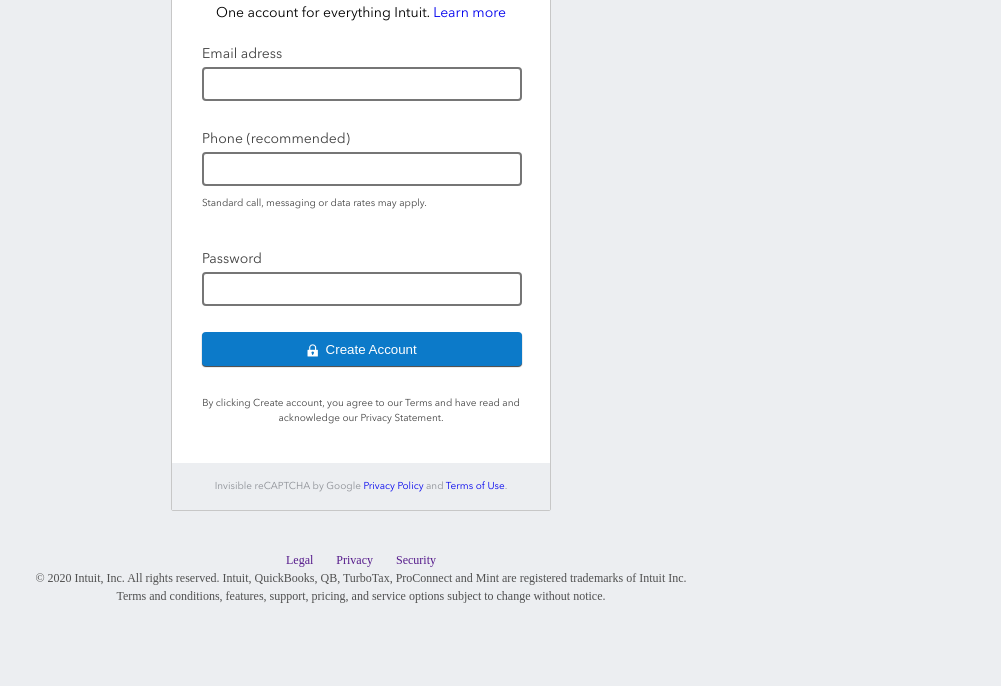
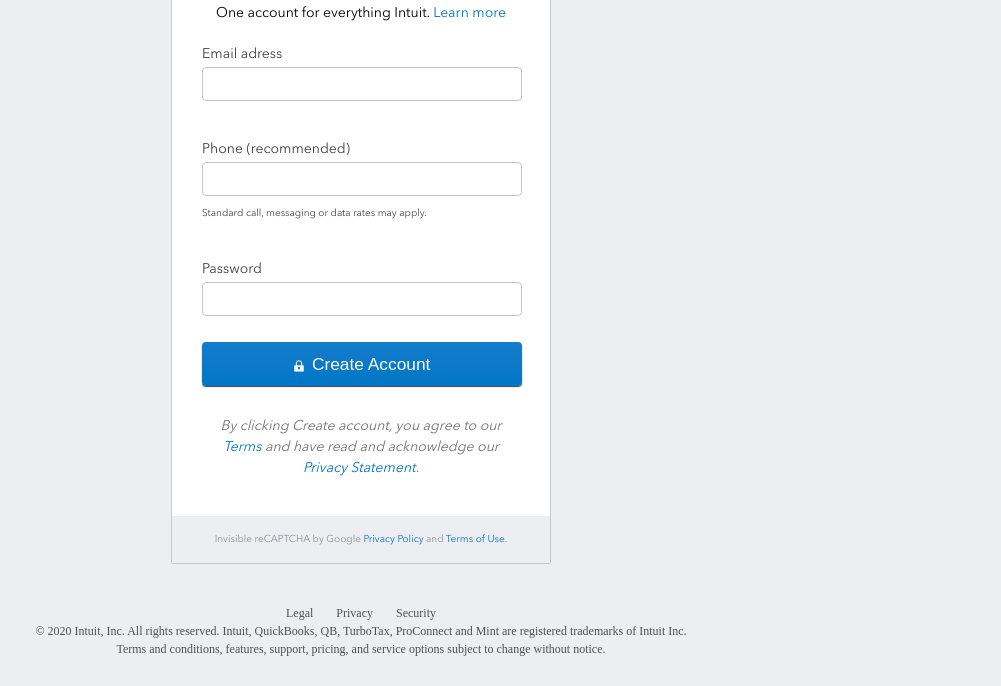
Before and after one commit to guirecordon/signup-form, a plain HTML site: page index.html in a window 1280 px wide. Shown: the part 256-942 px from the top of the page, without its empty margins (279-1280 px from the left). Before the commit the page ends 889 px from the top, so only its background shows below. Drawn offline with Linux system fonts and the light colour scheme.

Commit message:
Add underline text decoration to footer links, loafer spans to the form and adjusted main button size and font-size

```diff
--- a/index.html
+++ b/index.html
@@ -20,6 +20,7 @@
                 </div>
                 <div class="nav-right">
                     <button id="sign-in-button" class="btn">
+
                         <span class="signin-lock"></span>
                         Sign in
                     </button>
@@ -30,7 +31,9 @@
     <header id="main-header">
         <a href="#" class="logo"></a>
     </header>
+
     <div class="space"></div>
+
     <section class="main-container">
         <div class="main-widget-container">
             <div class="logos-outside-card">
@@ -45,25 +48,24 @@
                     </ul>
                 </header>
             </div>
+
             <div class="space"></div>
             <div id="form-container">
                 <header id="header-container">
-                    <h1 id="sign-up-header">Create an Intuit account</h1>
+                    <h1 id="sign-up-header">Create an intuit account.</h1>
                     <div id="subheader-prompt">
                         One account for everything Intuit.
                         <a id="learn-more" href="#">Learn more</a>
                     </div>
                 </header>
                 <div id="form-elements">
-                    <fieldset>
                     <label id="label-email" for="email">
                         Email adress
                         <div class="text-input-container">
                             <input id="email" class="input-field">
                         </div>
+                        <span class="loafers"></span>
                     </label>
-                    </fieldset>
-
                     <label id="label-phone" for="phone">
                         Phone (recommended)
                         <div class="text-input-container">
@@ -75,37 +77,44 @@
                         Password
                         <div class="text-input-container">
                             <input id="password" class="input-field">
+                            <span id="open-lock"></span>
                         </div>
                     </label>
                     <button id="create-account" class="btn input-field">
                         <span class="create-acc-lock"></span>
-                        Create Account
+                        <span id="create-acc-cta">Create Account</span>
                     </button>
                     </fieldset>
                     <legend id="terms-privacy">
                         By clicking Create account, you agree to our
-                        Terms and have read and acknowledge our Privacy Statement.
+                        <a href="#">Terms</a> and have read and acknowledge our <a href="#">Privacy Statement</a>.
                     </legend>
+
                 </div>
+
                 <div id="form-footer">
                     Invisible reCAPTCHA by Google <a href="#">Privacy Policy</a> and <a href="#">Terms of Use</a>.
                 </div>
             </div>
     </section>
+
     <footer>
         <div class="footer-links">
             <ul>
                 <li class="footer-item" id="footer-legal-link">
                     <a href="">Legal</a>
+
                 </li>
                 <li class="footer-item" id="footer-privacy-link">
                     <a href="">Privacy</a>
+
                     </liclass="">
                 <li class="footer-item" id="footer-security-link">
                     <a href="">Security</a>
                 </li>
             </ul>
         </div>
+
         <span id="copyright-message">
             © 2020 Intuit, Inc. All rights reserved. Intuit, QuickBooks, QB, TurboTax, ProConnect and Mint are
             registered trademarks of Intuit Inc.<br>
--- a/style.css
+++ b/style.css
@@ -177,6 +177,8 @@
     height: 34px;
     border-radius: 4px;
     border-style: solid;
+    border-width: 1px;
+    border-color: #c1c5c8;
 }
 fieldset{
     border: none;
@@ -221,10 +223,12 @@
 
 }
 .btn{
-    background-color: #0C7AC9;
+    /* background-color: #0C7AC9; */
+    background: linear-gradient(180deg,#167ccc 0,#0077c5);
     border: 0px;
     box-shadow: 0 1px 1px 0 rgba(0,0,0,.75);
     color: white;
+    cursor: pointer;
 
 }
 
@@ -243,15 +247,35 @@
 #create-account{
     width: 320px;
     box-sizing: border-box;
-    height: 34px;
+    height: 44px;
     border-radius: 4px;
     border-style: solid;
 }
+
+#create-acc-cta {
+    text-shadow: none;
+    font-weight: 400;
+    font-size: 1.3em;
+    color:#fff;
+    line-height: 1.428571429;
+    text-align: center;
+    white-space: nowrap;
+}
+
 #terms-privacy{
     text-align: center;
     padding-top: 30px;
     line-height: 1.5;
+    font-size: 14px;
+    font-style: italic;
+    color: #757575;
 }
+
+.loafers {
+    display: block;
+    min-height: 10px;
+}
+
 ul{
     list-style: none;
     display: inline;
@@ -267,11 +291,23 @@
 
 a {
     text-decoration: none;
+    color: #0077c5;
 }
 
 .footer-item{
     padding: 10px;
 }
+
+.footer-item a {
+    color: #505050;
+
+}
+
+.footer-item a:hover {
+    text-decoration: underline;
+}
+
+
 
 footer{
     text-align: center;
```
Lines whose indentation alone changed are shown as unchanged.
